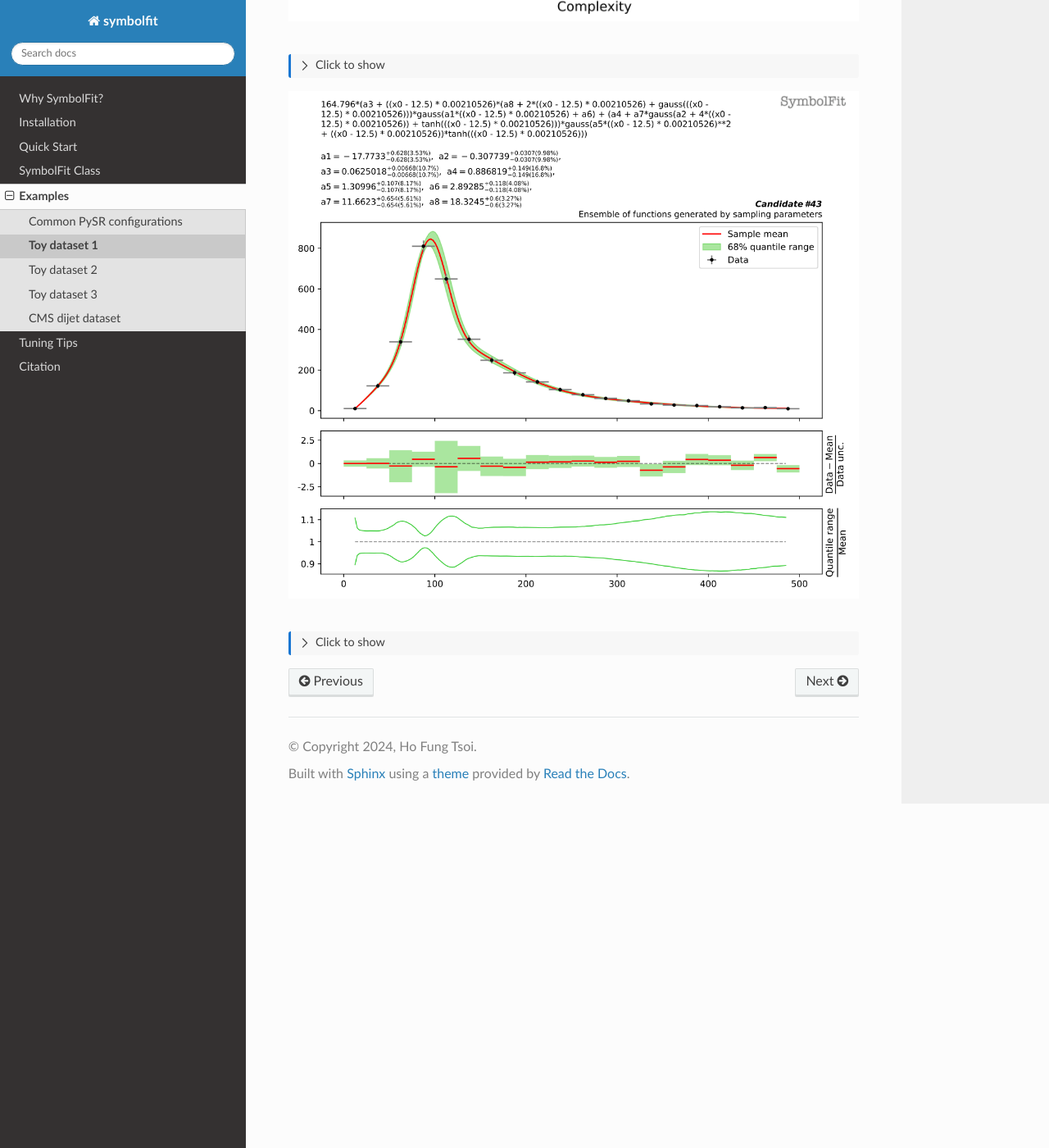
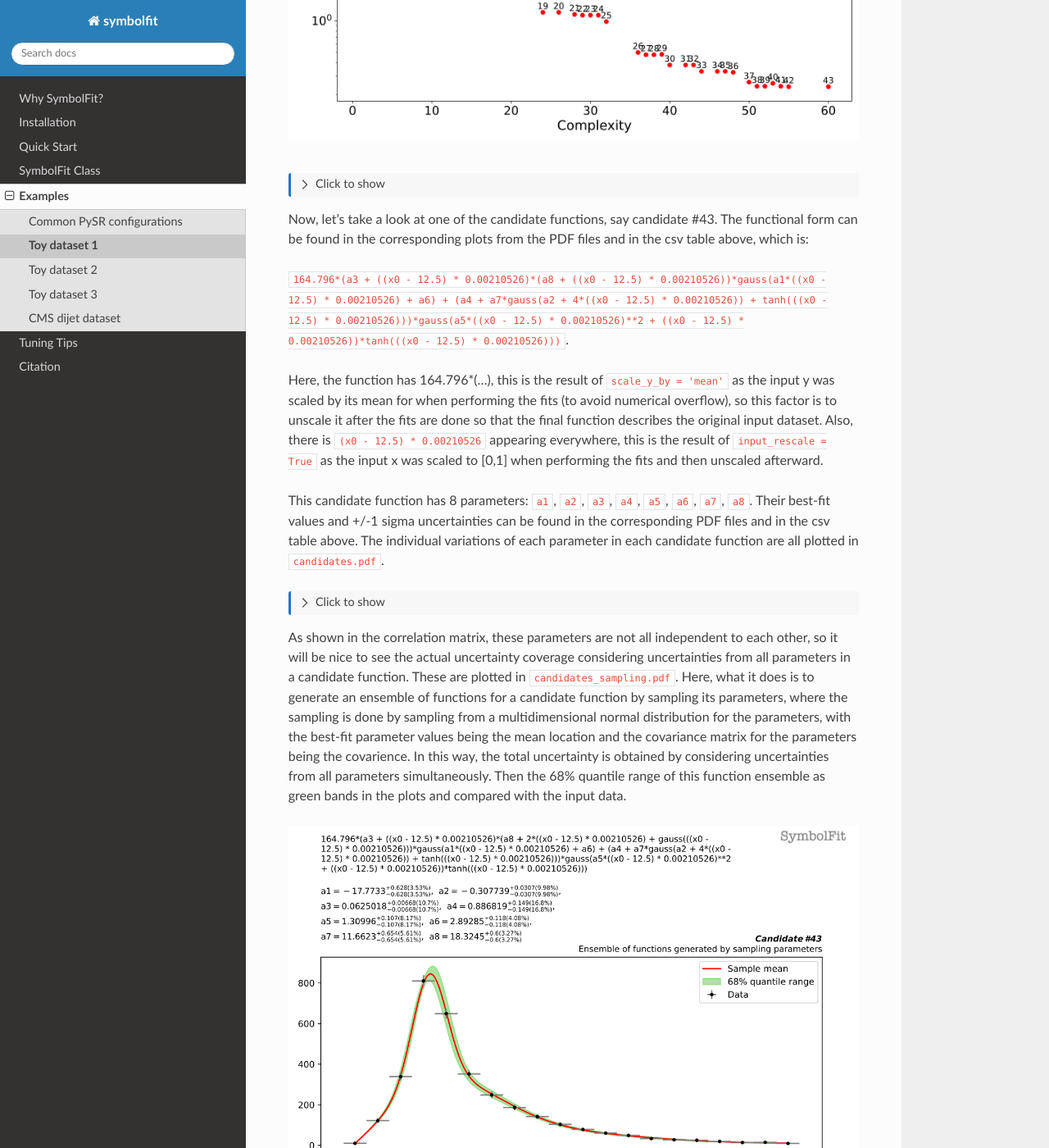
Before and after one commit to hftsoi/symbolfit, a Sphinx documentation site: the page built from docs/demo/toy1.rst, in a window 1280 px wide and 1400 px high, scrolled down 12282 px. Shown: the whole window at 82% size. Built offline with Sphinx 7.4.7 and the Read the Docs theme 3.1.0, drawn with Linux system fonts in a browser that asks for light colours; some of the changed text lies outside the part shown.

Commit message:
Update toy1.rst

```diff
--- a/docs/demo/toy1.rst
+++ b/docs/demo/toy1.rst
@@ -3,64 +3,85 @@
 
 .. include:: notebooks/Toy_dataset_1.rst
 
-This fit generates 44 candidate functions! Let's see the output file ``candidates_reduced.csv``:
+This fit generates 44 candidate functions in total! The output files can be found `here <https://github.com/hftsoi/symbolfit/tree/main/docs/demo/notebooks/output_Toy_dataset_1>`_ (feel free to download them and look at what a typical fit will produce).
+
+Let's look at the output file ``candidates_reduced.csv``, which is a csv table storing all candidate functions and their evaluations:
 
 .. csv-table:: candidates_reduced.csv
    :file: notebooks/output_Toy_dataset_1/candidates_reduced.csv
 
+The goodness-of-fit scores are plotted in ``candidates_gof.pdf``, such as the chi2/ndf:
+
 .. image:: notebooks/img/toy1/gof-chi2.png
 
-.. toggle::
+.. toggle:: Click to see other goodness-of-fit scores
 
-   p-value
+   **p-value**
 
    .. image:: notebooks/img/toy1/gof-pvalue.png
 
-   Root-mean-square error
+   **Root-mean-square error**
 
    .. image:: notebooks/img/toy1/gof-rmse.png
 
-   Coefficient of determination R2
+   **Coefficient of determination R2**
 
    .. image:: notebooks/img/toy1/gof-r2.png
 
+Now, let's take a look at one of the candidate functions, say candidate #43. The functional form can be found in the corresponding plots from the PDF files and in the csv table above, which is:
+
+``164.796*(a3 + ((x0 - 12.5) * 0.00210526)*(a8 + ((x0 - 12.5) * 0.00210526))*gauss(a1*((x0 - 12.5) * 0.00210526) + a6) + (a4 + a7*gauss(a2 + 4*((x0 - 12.5) * 0.00210526)) + tanh(((x0 - 12.5) * 0.00210526)))*gauss(a5*((x0 - 12.5) * 0.00210526)**2 + ((x0 - 12.5) * 0.00210526))*tanh(((x0 - 12.5) * 0.00210526)))``.
+
+Here, the function has 164.796*(...), this is the result of ``scale_y_by = 'mean'`` as the input y was scaled by its mean for when performing the fits (to avoid numerical overflow), so this factor is to unscale it after the fits are done so that the final function describes the original input dataset. Also, there is ``(x0 - 12.5) * 0.00210526`` appearing everywhere, this is the result of ``input_rescale = True`` as the input x was scaled to [0,1] when performing the fits and then unscaled afterward.
+
+This candidate function has 8 parameters: ``a1``, ``a2``, ``a3``, ``a4``, ``a5``, ``a6``, ``a7``, ``a8``.
+Their best-fit values and +/-1 sigma uncertainties can be found in the corresponding PDF files and in the csv table above.
+The individual variations of each parameter in each candidate function are all plotted in ``candidates.pdf``.
+
+.. toggle:: Click to see how this candidate function behave when each of these 8 parameters is varied to its +/-1 sigma value
+
+   **Variation of parameter a1**
+
+   .. image:: notebooks/img/toy1/p1.png
+
+   **+/-1 sigma variations of parameter a2**
+
+   .. image:: notebooks/img/toy1/p2.png
+
+   **+/-1 sigma variations of parameter a3**
+
+   .. image:: notebooks/img/toy1/p3.png
+
+   **+/-1 sigma variations of parameter a4**
+
+   .. image:: notebooks/img/toy1/p4.png
+
+   **+/-1 sigma variations of parameter a5**
+
+   .. image:: notebooks/img/toy1/p5.png
+
+   **+/-1 sigma variations of parameter a6**
+
+   .. image:: notebooks/img/toy1/p6.png
+
+   **+/-1 sigma variations of parameter a7**
+
+   .. image:: notebooks/img/toy1/p7.png
+
+   **+/-1 sigma variations of parameter a8**
+
+   .. image:: notebooks/img/toy1/p8.png
+
+   **Correlation matrix**
+
+   .. image:: notebooks/img/toy1/corr.png
+
+As shown in the correlation matrix, these parameters are not all independent to each other, so it will be nice to see the actual uncertainty coverage considering uncertainties from all parameters in a candidate function.
+These are plotted in ``candidates_sampling.pdf``.
+Here, what it does is to generate an ensemble of functions for a candidate function by sampling its parameters, where the sampling is done by sampling from a multidimensional normal distribution for the parameters, with the best-fit parameter values being the mean location and the covariance matrix for the parameters being the covarience.
+In this way, the total uncertainty is obtained by considering uncertainties from all parameters simultaneously.
+Then the 68% quantile range of this function ensemble as green bands in the plots and compared with the input data.
 
 .. image:: notebooks/img/toy1/sampling.png
 
-.. toggle::
-
-   Variation of parameter a1
-
-   .. image:: notebooks/img/toy1/p1.png
-
-   Variation of parameter a2
-
-   .. image:: notebooks/img/toy1/p2.png
-
-   Variation of parameter a3
-
-   .. image:: notebooks/img/toy1/p3.png
-
-   Variation of parameter a4
-
-   .. image:: notebooks/img/toy1/p4.png
-
-   Variation of parameter a5
-
-   .. image:: notebooks/img/toy1/p5.png
-
-   Variation of parameter a6
-
-   .. image:: notebooks/img/toy1/p6.png
-
-   Variation of parameter a7
-
-   .. image:: notebooks/img/toy1/p7.png
-
-   Variation of parameter a8
-
-   .. image:: notebooks/img/toy1/p8.png
-
-   Correlation matrix
-
-   .. image:: notebooks/img/toy1/corr.png
+Note the 95% quantile range can also be added by ``sampling_95quantile = True``.
```
